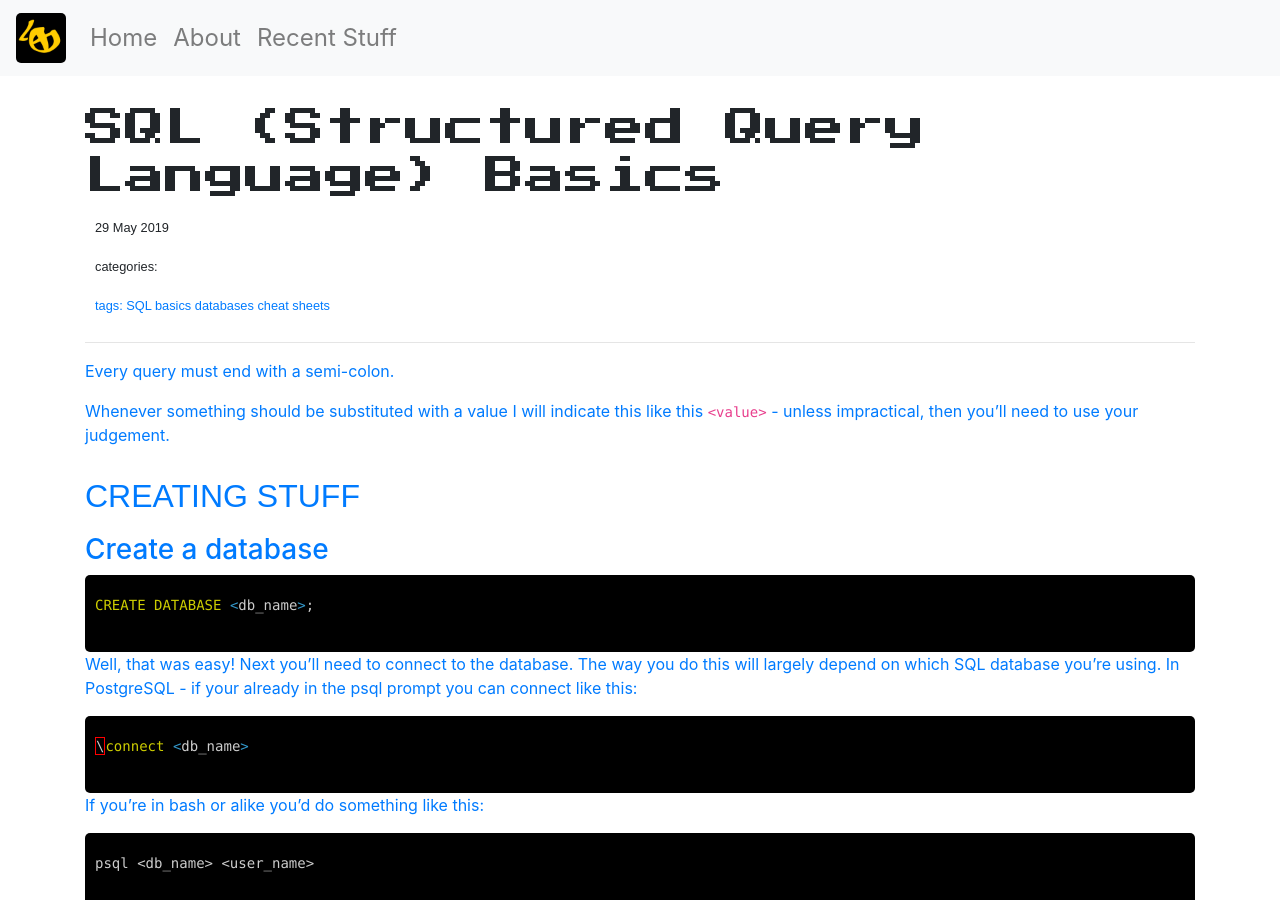
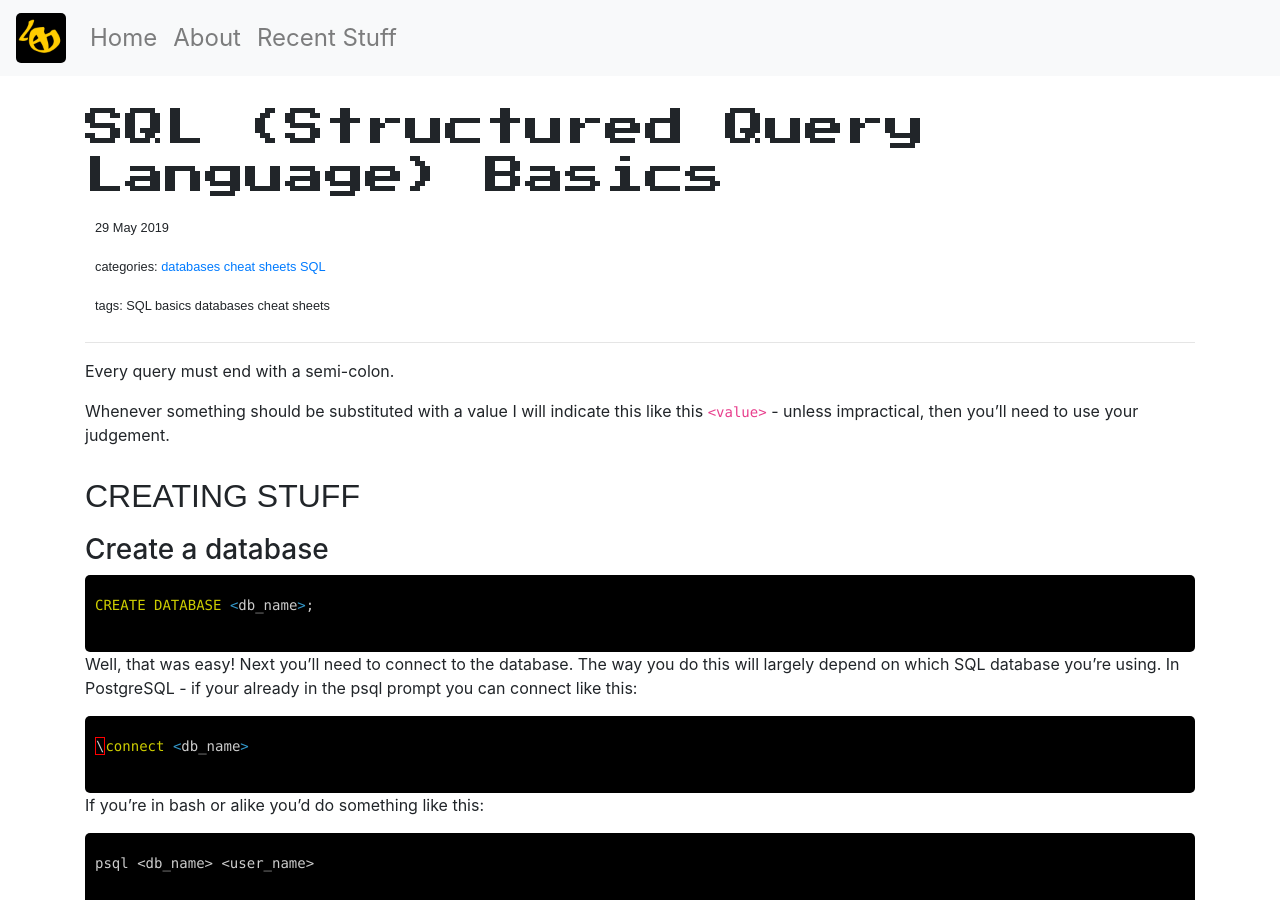
Before and after one commit to DewofyourYouth/DewofyourYouth.github.io, a Jekyll site: the page built from _posts/2019-05-29-basis -sql-cheatsheet.md, in a window 1280 px wide and 900 px high. Built offline with Jekyll 4.4.1, drawn with Linux system fonts in a browser that asks for light colours; nearby versions of some CDN libraries; some web fonts are replaced; comment, search, counter and statistics services are not loaded; some of the changed lines change nothing that is shown.

Commit message:
fix link

```diff
--- a/_layouts/post.html
+++ b/_layouts/post.html
@@ -11,7 +11,7 @@ comments: true
   != empty %}
   <div class="meta">
     categories: {% for category in page.categories %}
-    <a href="/tags/#{{ category | first }}"{{category | join ', '}}</a>
+    <a href="/tags/#{{ category | first }}">{{category | join ', '}}</a>
     {% endfor %}
   </div>
   {% endif %} {% if page.tags != empty %}
```
